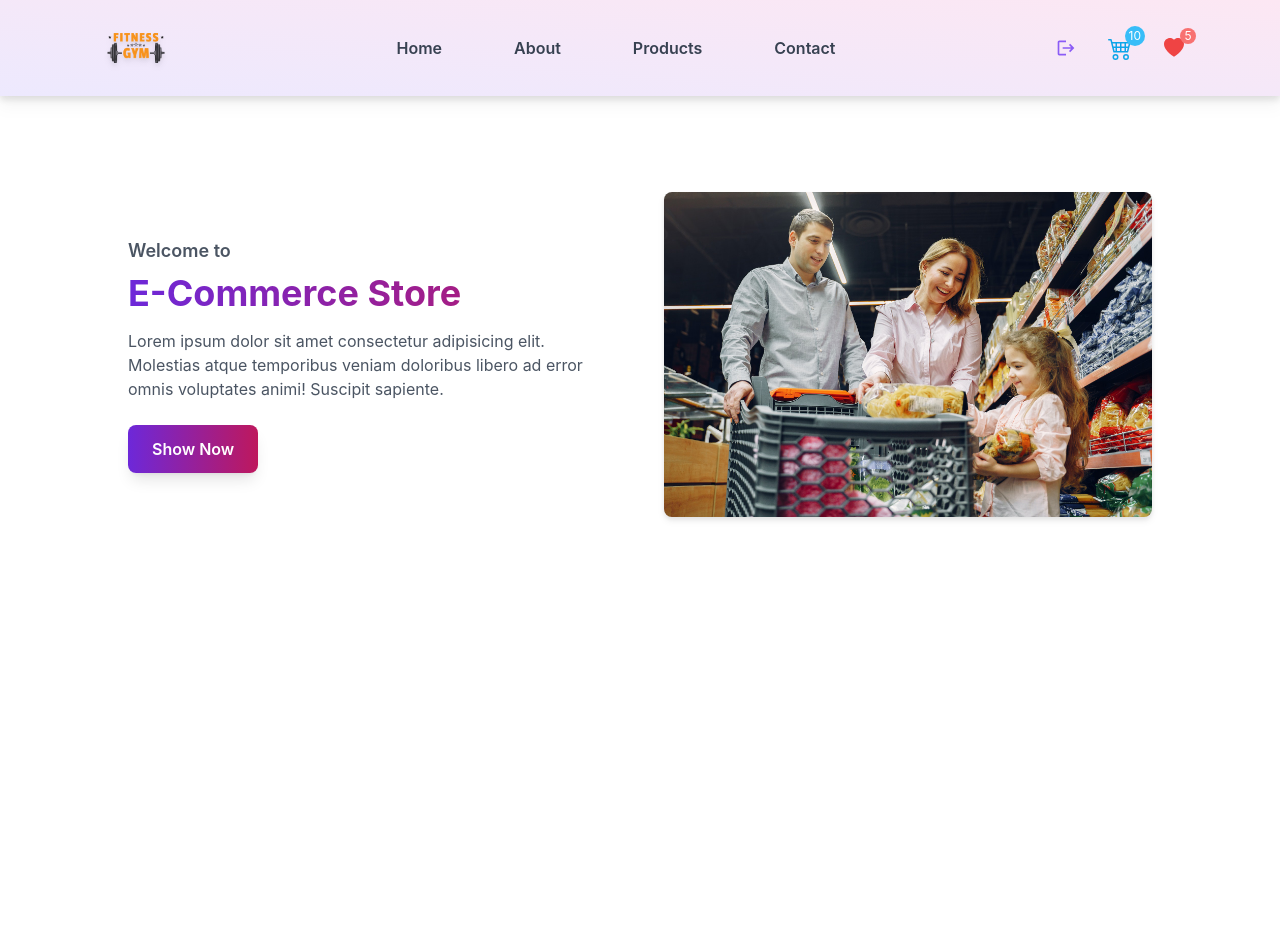
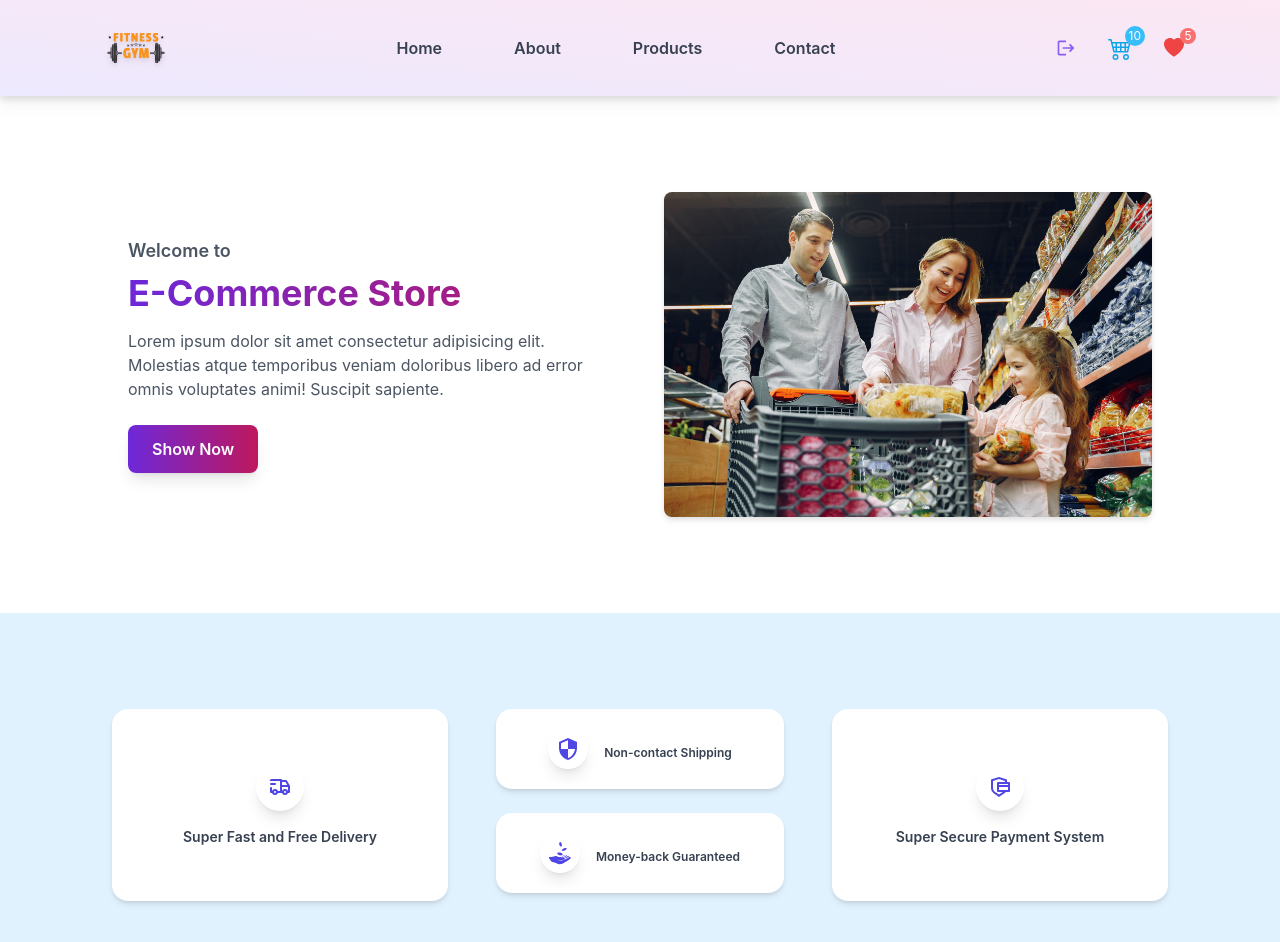
Before and after one commit to SaurabhSutar19/E-Commers-Website, a React (Create React App) app in the folder e-commers/: page / in a window 1280 px wide. Shown: the top 942 px of the page. Before the commit the page ends 800 px from the top, so only its background shows below. Built offline with nearby package versions, Linux system fonts and the light colour scheme.

Commit message:
Update Home.jsx for add Services Component

```diff
--- a/e-commers/src/Components/Home.jsx
+++ b/e-commers/src/Components/Home.jsx
@@ -1,6 +1,7 @@
 import React from "react";
 import Header from "./Header";
 import HeroSection from "./HeroSection";
+import Services from "./Services";
 
 const Home = () => {
   const data = {
@@ -9,6 +10,7 @@ const Home = () => {
   return (
     <>
       <HeroSection myData={data} />
+      <Services />
     </>
   );
 };
```
